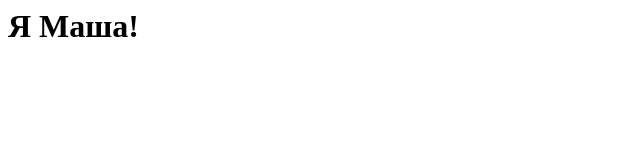
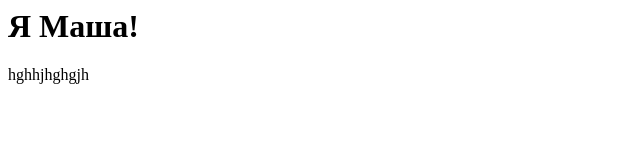
Before and after one commit to mariasemicheva/site, a plain HTML site: page index.html in a window 1280 px wide. Shown: the full height of the page, 0-640 px from the left. Drawn offline with Linux system fonts and the light colour scheme.

Commit message:
Add files via upload

```diff
--- a/index.html
+++ b/index.html
@@ -4,5 +4,6 @@
     </head>
     <body>
         <h1>Я Маша!</h1>
+        <p>hghhjhghgjh</p>
     </body>
 </html>
```
